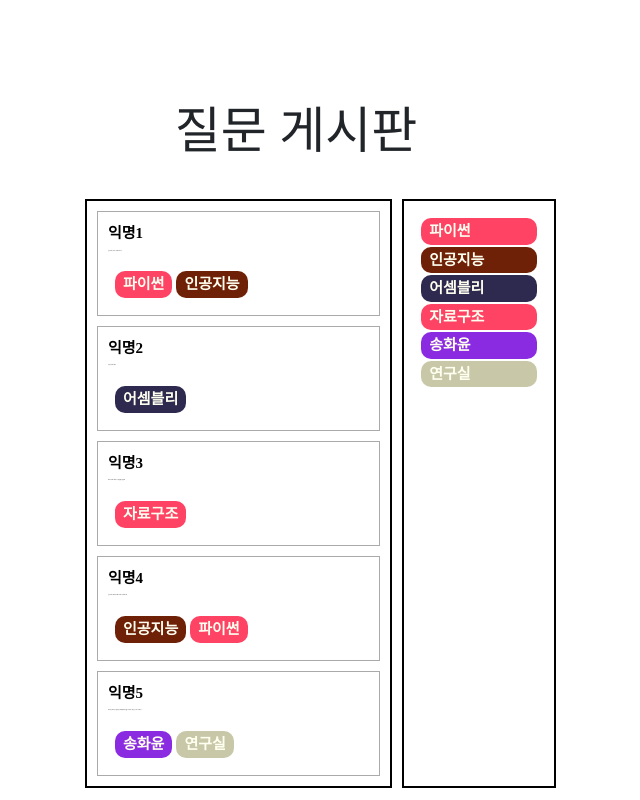
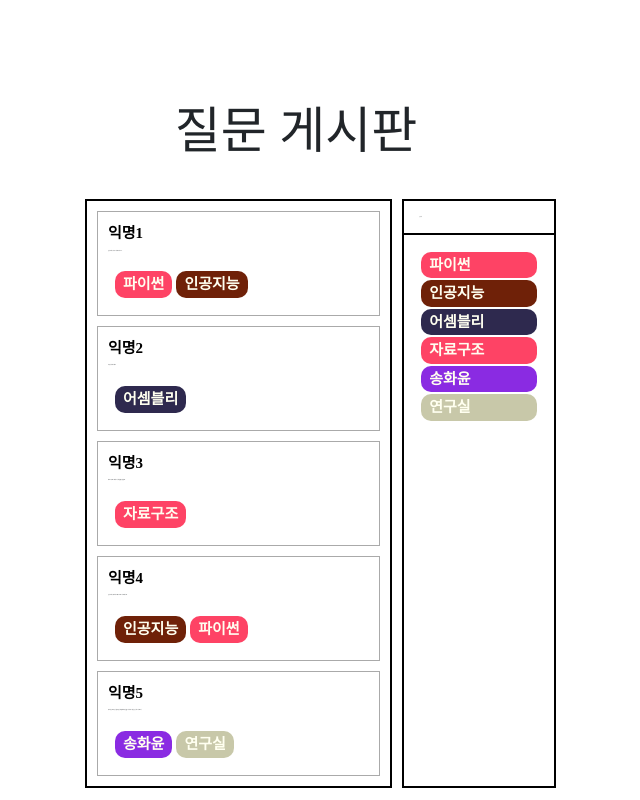
Before and after one commit to puba5/nohakgo, a Next.js app: page / in a window 1280 px wide. Shown: the whole page, without its empty margins (299-939 px from the left). Built offline with nearby package versions, Linux system fonts and the light colour scheme; a web font is replaced by a local one.

Commit message:
feat : List 내 변수들의 type을 지정
typescript를 활용하고 싶어, list 내 변수들의 type을 지정해주었다.

```diff
--- a/src/components/List.tsx
+++ b/src/components/List.tsx
@@ -3,7 +3,13 @@ import styled from "styled-components";
 import Post from "./Post";
 import Tag from "./Tag";
 
-const postList = [
+type postProps = {
+  name: string;
+  content: string;
+  tagList: string[];
+};
+
+const postList: postProps[] = [
   {
     name: "익명1",
     content: "인공지능 너무 어려워요 ㅠ",
@@ -34,7 +40,7 @@ const postList = [
 export default function List() {
   const [tagFilter, setTagFilter] = useState(null);
   // csv -> json or array로 변환한 파일을 저장할 state
-  const [tagList, setTagList] = useState([]);
+  const [tagList, setTagList] = useState<string[]>([]);
 
   useEffect(() => {
     let newTagList = new Set([]);
@@ -43,24 +49,28 @@ export default function List() {
         newTagList.add(tag);
       });
     });
-    setTagList([...newTagList]);
+    setTagList(Array.from(newTagList));
   }, []);
+
   return (
     <Wrapper>
       <Title>질문 게시판</Title>
       <Content>
         <PostList>
           {postList.map((post) => {
-            if (tagFilter && !post.tagList.includes(tagFilter)) {
+            if (tagFilter && !post.tagList.includes(tagFilter[0])) {
               return <div></div>;
             }
             return <Post {...post} tagFilter={tagFilter} setTagFilter={setTagFilter} />;
           })}
         </PostList>
         <TagList>
-          {tagList.map((tag) => {
-            return <Tag tag={tag} tagFilter={tagFilter} setTagFilter={setTagFilter} />;
-          })}
+          <SelectedTagListWrapper>안녕</SelectedTagListWrapper>
+          <NotSelectedTagListWrapper>
+            {tagList.map((tag) => {
+              return <Tag tag={tag} tagFilter={tagFilter} setTagFilter={setTagFilter} />;
+            })}
+          </NotSelectedTagListWrapper>
         </TagList>
       </Content>
     </Wrapper>
@@ -90,8 +100,16 @@ const PostList = styled.div`
 `;
 
 const TagList = styled.div`
-  padding: 15px;
   border: 2px black solid;
   width: 30%;
   margin-left: 10px;
 `;
+
+const SelectedTagListWrapper = styled.div`
+  padding: 15px;
+  border-bottom: 2px black solid;
+`;
+
+const NotSelectedTagListWrapper = styled.div`
+  padding: 15px;
+`;
--- a/src/components/Tag.tsx
+++ b/src/components/Tag.tsx
@@ -45,7 +45,7 @@ export default function Tag({ tag, tagFilter, setTagFilter }) {
 
   // 필터를 추가
   const addTagFilter = () => {
-    setTagFilter(tag);
+    setTagFilter([tag]);
   };
   return (
     <TagBox ref={tagRef} onClick={addTagFilter}>
```
Also changed, not shown: src/components/Sample.tsx (deleted, +0 -7 lines).
